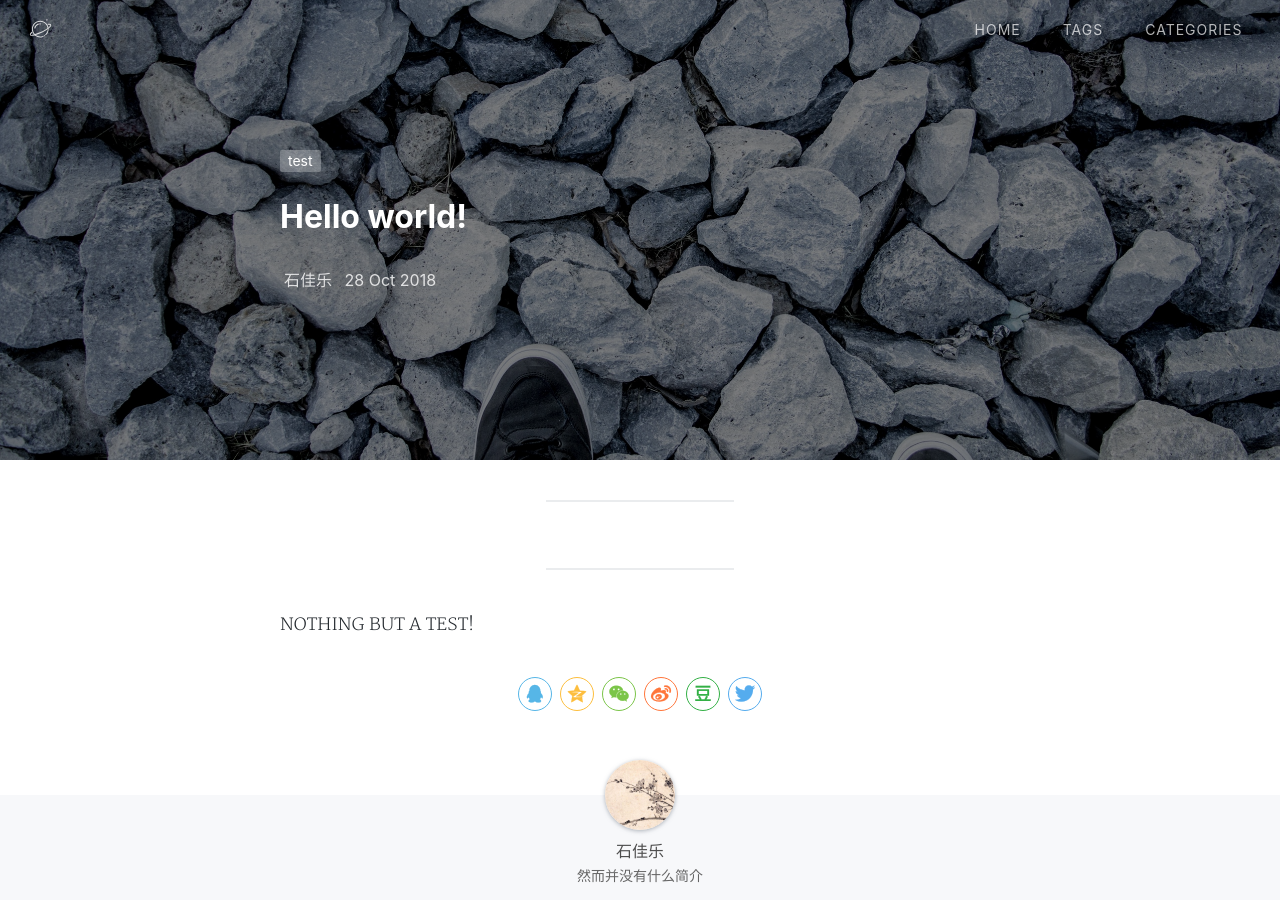
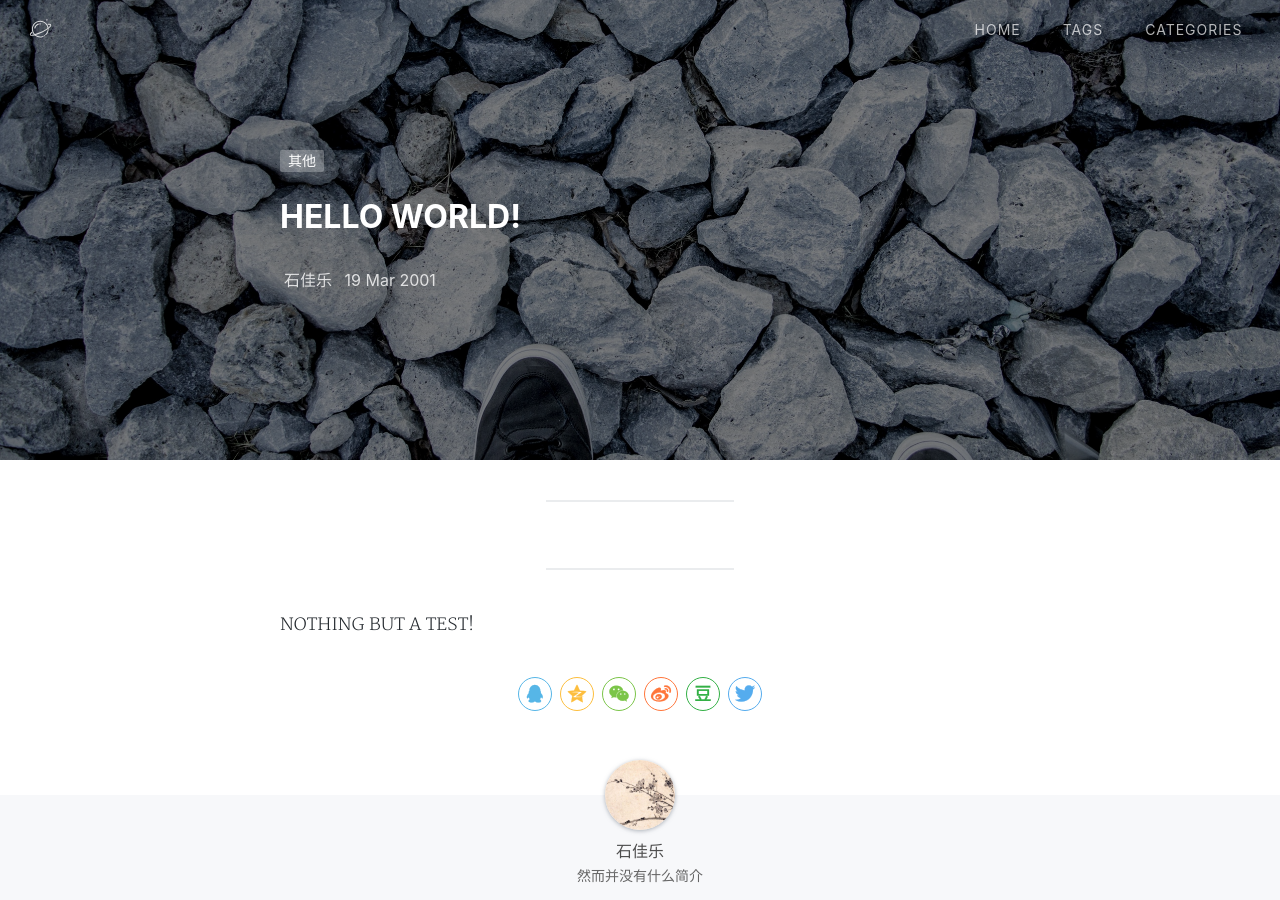
Before and after one commit to Morimiue/mzzx.github.io, a Jekyll site: the page built from _posts/2001-03-19-hello-world.md, in a window 1280 px wide and 900 px high. Built offline with Jekyll 4.4.1, drawn with Linux system fonts in a browser that asks for light colours; nearby versions of some CDN libraries; comment, search, counter and statistics services are not loaded; a style sheet for code colours, icons or effects is not loaded.

Commit message:
update articles

```diff
--- a/_posts/2018-10-28-hello-world.md
+++ b/_posts/2001-03-19-hello-world.md
@@ -1,11 +1,11 @@
 ---
 layout: post
-title: 'Hello world!'
+title: 'HELLO WORLD!'
 subtitle: ''
-date: 2018-10-28
-categories: test
+date: 2001-03-19
+categories: 其他
 cover: '../../../assets/img/hello-world-cover.jpg'
-tags: test
+tags: 其他
 ---
 
 NOTHING BUT A TEST!
```
Also changed, not shown: _posts/8102-01-01-class-finance.md (+1 -1 lines).
